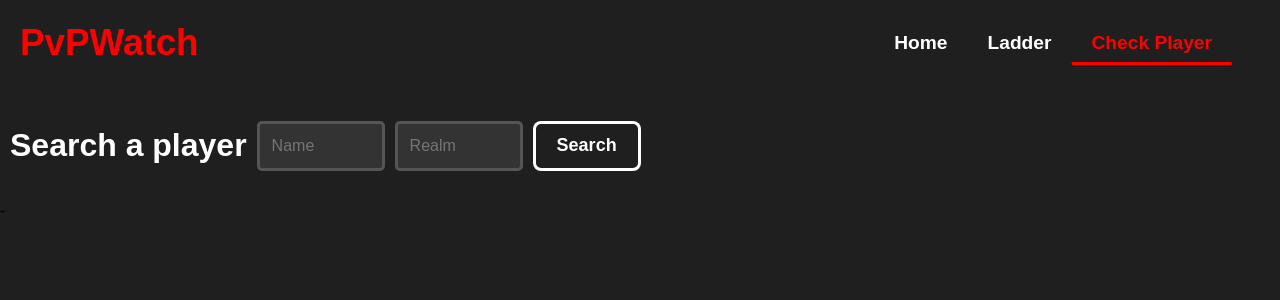
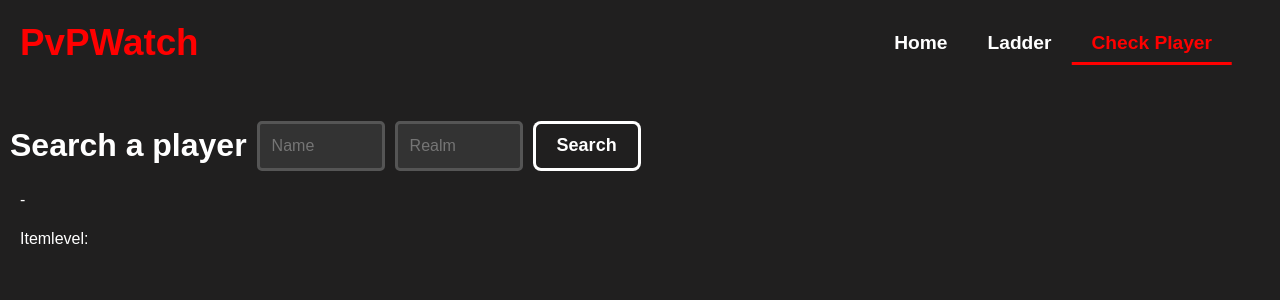
Before and after one commit to Dolphixcd/pvpwatch, an Angular app: page /checkplayer in a window 1280 px wide. Shown: the top 300 px of the page. Built offline with nearby package versions, Linux system fonts and the light colour scheme.

Commit message:
checkplayer shows name + realm in class color.. shows pp

```diff
--- a/src/app/checkplayer/char-container/char-container.component.html
+++ b/src/app/checkplayer/char-container/char-container.component.html
@@ -1 +1 @@
-<app-header [name]="playerData?.name" [realm]="playerData?.realm.name"></app-header>
+<app-header [name]="playerData?.name" [realm]="playerData?.realm.name" [profilePic]="playerRenders?.assets[0].value" [itemlevel]="playerData?.equipped_item_level" [_class]="playerData?.character_class.name"></app-header>
--- a/src/app/checkplayer/char-container/char-container.component.ts
+++ b/src/app/checkplayer/char-container/char-container.component.ts
@@ -13,6 +13,7 @@
 })
 export class CharContainerComponent implements OnInit {
   playerData: any;
+  playerRenders: any;
 
   constructor(private playerDataService: PlayerDataService) {}
 
@@ -20,5 +21,8 @@
     this.playerDataService.playerData$.subscribe(data => {
       this.playerData = data;
     });
+    this.playerDataService.playerRenders$.subscribe(data => {
+      this.playerRenders = data;
+    });
   }
 }
--- a/src/app/checkplayer/header/header.component.css
+++ b/src/app/checkplayer/header/header.component.css
@@ -0,0 +1,94 @@
+.header {
+    color: white;
+    display: flex;
+    justify-content: left;
+}
+
+img {
+    margin-left: 10px;
+}
+
+p {
+    margin-left: 10px;
+    margin-top: 5px;
+}
+
+.p-container {
+    display: flex;
+    flex-direction: column;
+}
+
+.Rogue {
+    color: #FFF468 !important;
+    text-decoration: none;
+}
+
+.Druid {
+    color: #FF7C0A !important;
+    text-decoration: none;
+}
+
+.Evoker {
+    color: #33937F !important;
+    text-decoration: none;
+}
+
+.Hunter {
+    color: #AAD372 !important;
+    text-decoration: none;
+}
+
+.Mage {
+    color: #3FC7EB !important;
+    text-decoration: none;
+}
+
+.Monk {
+    color: #00FF98 !important;
+    text-decoration: none;
+}
+
+.Paladin {
+    color: #F48CBA !important;
+    text-decoration: none;
+}
+
+.Priest {
+    color: #FFFFFF !important;
+    text-decoration: none;
+}
+
+.Shaman {
+    color: #0070DD !important;
+    text-decoration: none;
+}
+
+.Warrior {
+    color: #C69B6D !important;
+    text-decoration: none;
+}
+
+.Warlock {
+    color: #8788EE !important;
+    text-decoration: none;
+}
+
+.Death  {
+    color: #C41F3B !important;
+    text-decoration: none;
+}
+
+.Demon {
+    color: #A330C9 !important;
+    text-decoration: none;
+}
+
+#wins {
+    color: #00FF00 !important;
+    text-decoration: none;
+}
+
+#losses {
+    color: #FF0000 !important;
+    text-decoration: none;
+}
--- a/src/app/checkplayer/header/header.component.html
+++ b/src/app/checkplayer/header/header.component.html
@@ -1 +1,7 @@
-<p>{{name()}}-{{realm()}}</p>
+<div class="header">
+<img [src]="profilePic()">
+<div class="p-container">
+<p [className]="_class()">{{name()}} - {{realm()}}</p>
+<p>Itemlevel: {{itemlevel()}}</p>
+</div>
+</div>
--- a/src/app/checkplayer/header/header.component.ts
+++ b/src/app/checkplayer/header/header.component.ts
@@ -13,5 +13,8 @@
 private httpClient = inject(HttpClient);
 name = input.required<string>();
 realm = input.required<string>();
+profilePic = input.required<string>();
+itemlevel = input.required<number>();
+_class = input.required<string>();
 
 }
--- a/src/app/checkplayer/searchbar/searchbar.component.ts
+++ b/src/app/checkplayer/searchbar/searchbar.component.ts
@@ -32,6 +32,8 @@
       this.playerDataService.setPlayerRenders(data);
       console.log(data);
     });
+    this.searchName = '';
+    this.searchRealm = '';
   }
 
 
```
